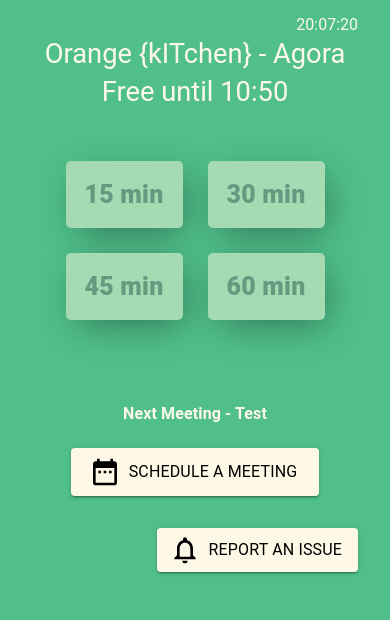
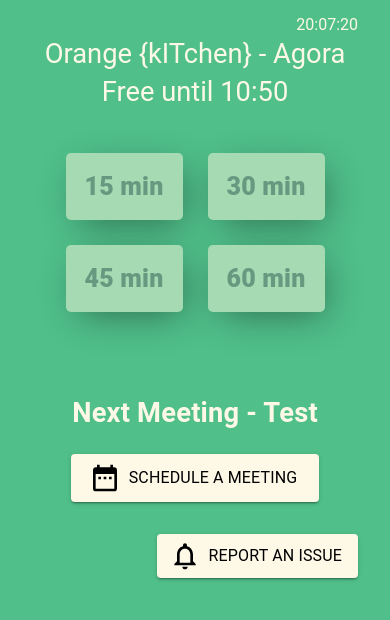
Before and after one commit to OrangeAcademy/tables, a React (Create React App) app: page / in a window 390 px wide. Shown: the top 620 px of the page. Built offline with nearby package versions, Linux system fonts and the light colour scheme.

Commit message:
removed linter

```diff
--- a/package.json
+++ b/package.json
@@ -47,13 +47,11 @@
     ]
   },
   "devDependencies": {
-    "@babel/eslint-parser": "^7.5.4",
-    "eslint": "^8.9.0",
-    "dayjs": "^1.10.7",
     "@types/jest": "^27.4.0",
     "@types/node": "^17.0.18",
     "@types/react": "^17.0.39",
     "@types/react-dom": "^17.0.11",
+    "dayjs": "^1.10.7",
     "typescript": "^4.5.5"
   }
 }
--- a/src/components/BookMeeting/ScheduleMeeting/Styles.ts
+++ b/src/components/BookMeeting/ScheduleMeeting/Styles.ts
@@ -1,7 +1,7 @@
 // Styles
 const styles = {
   grid: { display: 'grid', placeItems: 'center', mb: '2rem', mt: "clamp(10px, 10vh, 5.5rem)" },
-  title: { fontWeight: 600, color:'#fef9e7', fontSize: "clamp(1rem, 2.125rem, 4vw)" },
+  title: { fontWeight: 600, color:'#fef9e7', fontSize: "clamp(1rem, 2.125rem, 7vw)" },
   icon: { color: 'black', width: '32px', height: '32px' },
   button: {
     mt: '1.5rem',
--- a/src/components/BookMeeting/Title/Main.tsx
+++ b/src/components/BookMeeting/Title/Main.tsx
@@ -7,7 +7,7 @@ import { Container } from '@mui/material';
 import TitleText from './TitleText';
 
 // Styles
-const containerStyles = {mb: "clamp(5vh, 50px, 80px)", p: 0 };
+const containerStyles = {mb: "clamp(5vmax, 2rem, 80px)", p: 0 };
 
 // Props validation
 interface props {
```
Also changed, not shown: .eslintrc.cjs (deleted), 1 other file (tests, documents, lock files or other folders).
